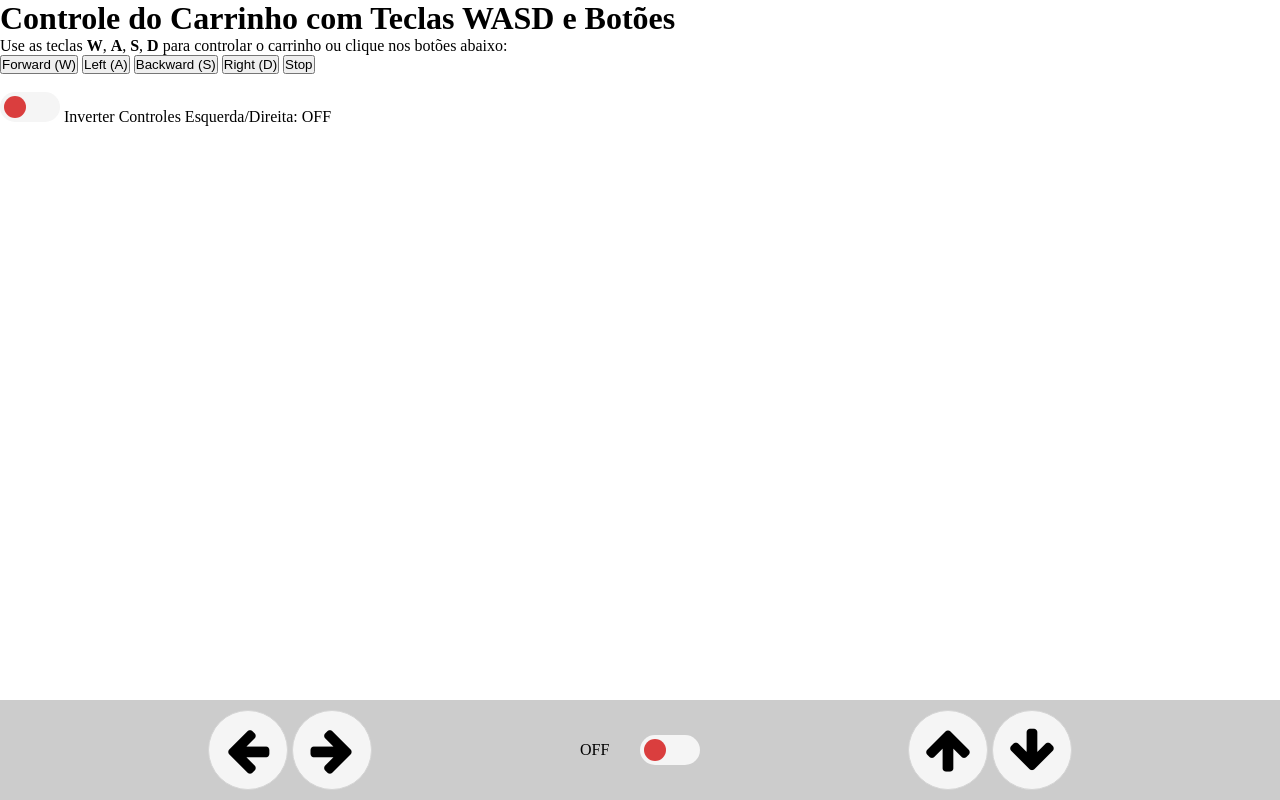
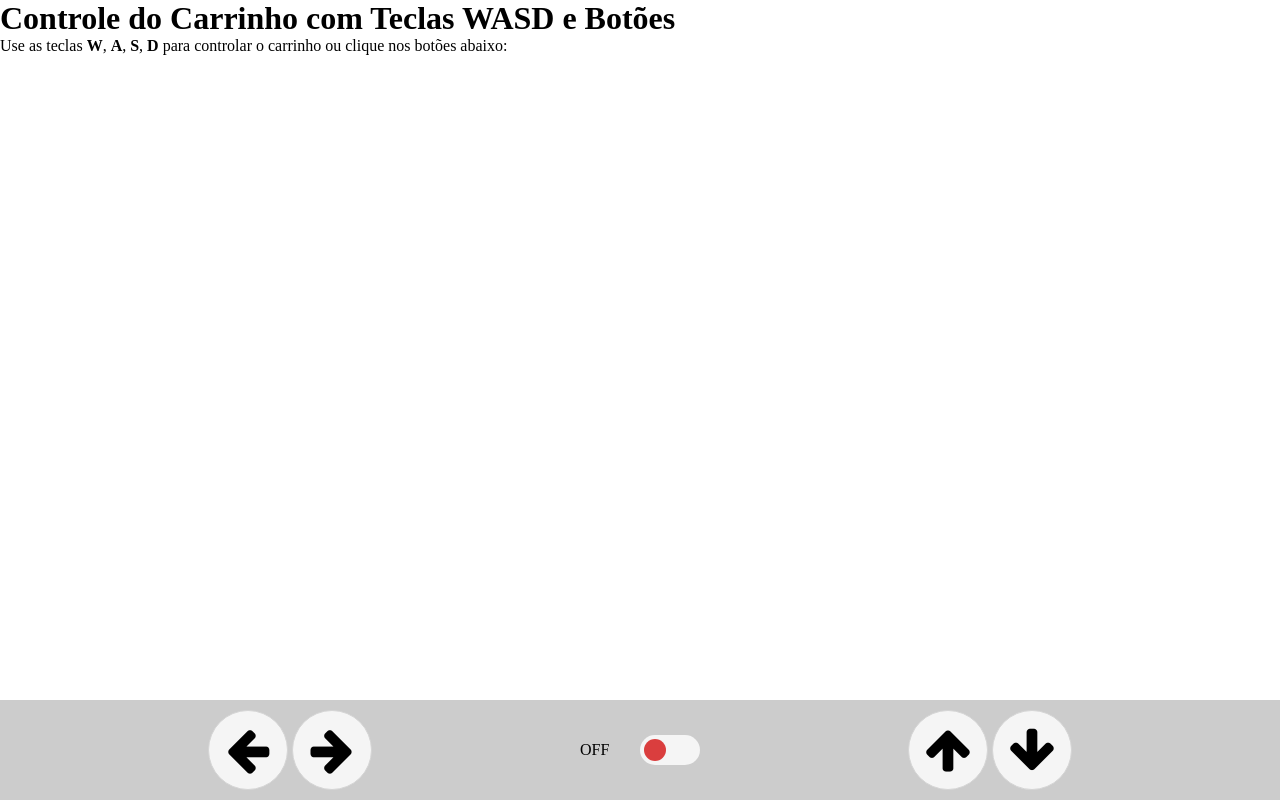
Before and after one commit to matheusricardo1/CarrinhoControle, a plain HTML site: page index.html in a window 1280 px wide. Drawn offline with Linux system fonts and the light colour scheme.

Commit message:
Index Fix

```diff
--- a/index.html
+++ b/index.html
@@ -51,41 +51,6 @@
 
         </div>
     </div>
-    <button
-        onmousedown="holdCommand(command.Forward)"
-        onmouseup="releaseCommand(command.Forward)"
-        >
-        Forward (W)
-    </button>
-    <button
-        onmousedown="holdCommand(command.Left)"
-        onmouseup="releaseCommand(command.Left)"
-        >
-        Left (A)
-    </button>
-    <button
-        onmousedown="holdCommand(command.Backward)"
-        onmouseup="releaseCommand(command.Backward)">
-        Backward (S)
-    </button>
-    <button
-        onmousedown="holdCommand(command.Right)"
-        onmouseup="releaseCommand(command.Right)">
-        Right (D)
-    </button>
-    <button
-        onmousedown="holdCommand(command.Stop)"
-        onmouseup="releaseCommand(command.Stop)">
-        Stop
-    </button>
-
-    <br><br>
-    <label class="toggle-button">
-        <input type="checkbox" onchange="car.toggleInvertControls(false)">
-        <span class="slider"></span>
-    </label>
-    <span>Inverter Controles Esquerda/Direita: <span id="invertStatus">OFF</span></span>
 </body>
 <script type="module" src="core/setup.js"></script>
-
 </html>
```
